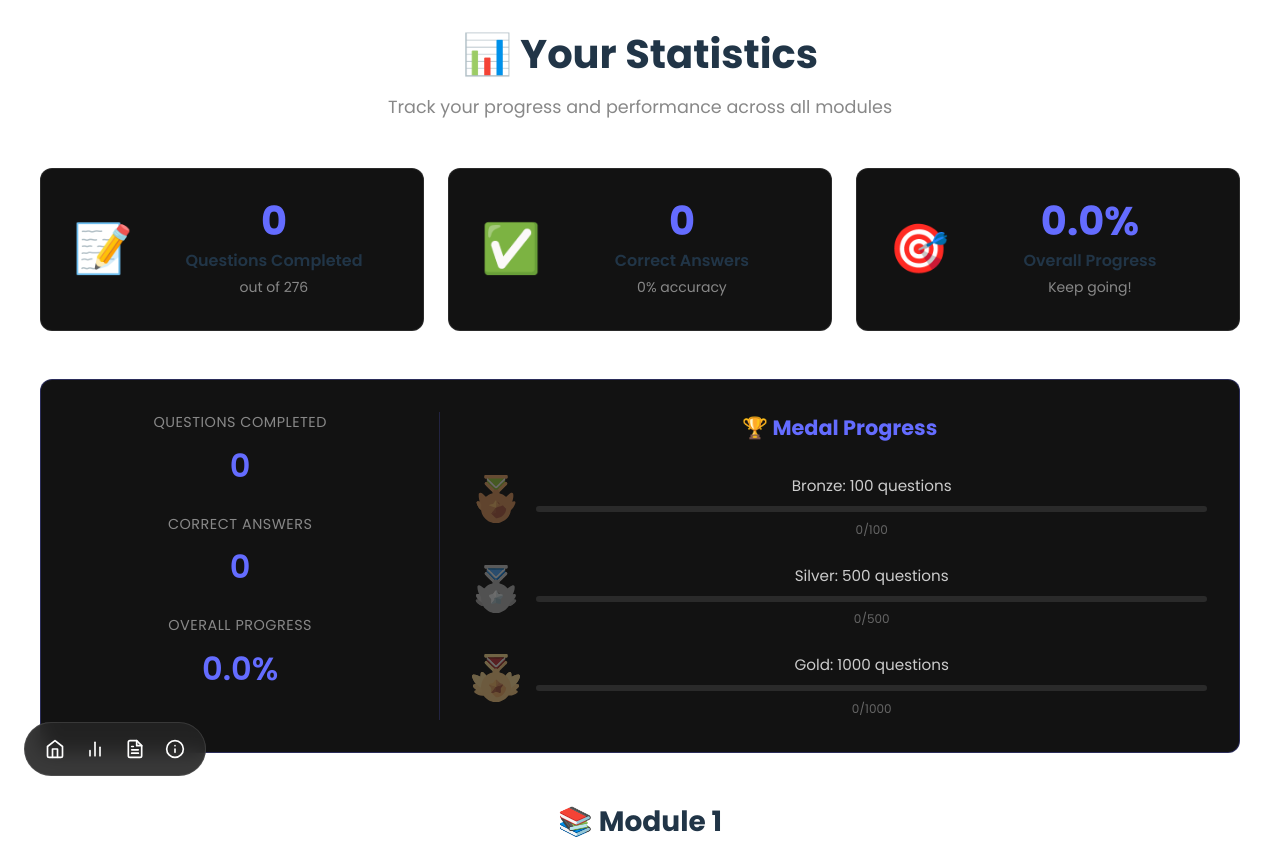
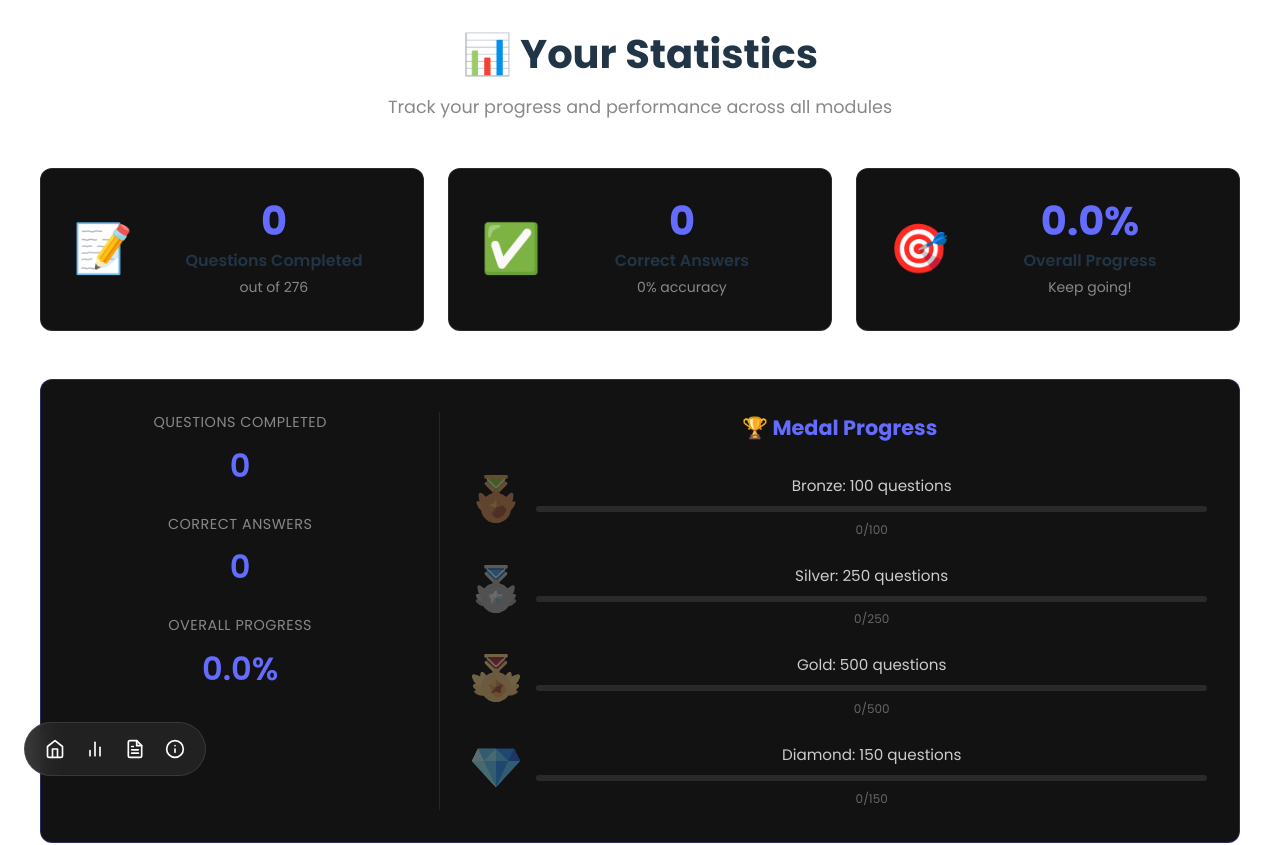
Before and after one commit to dvnnyle/skoolXit, a React (Vite) app: page /statistics in a window 1280 px wide. Shown: the top 845 px of the page. Built offline with nearby package versions, Linux system fonts and the light colour scheme.

Commit message:
Update statistics page medal milestones to match home page

```diff
--- a/src/pages/statistics.jsx
+++ b/src/pages/statistics.jsx
@@ -181,31 +181,42 @@ function Statistics() {
               <div className="medal-milestone-info">
                 <p>Bronze: 100 questions</p>
                 <div className="milestone-bar">
-                  <div className="milestone-fill" style={{ width: `${Math.min((stats.completedQuestions / 100) * 100, 100)}%` }}></div>
+                  <div className="milestone-fill" style={{ width: `${Math.min((Math.max(0, stats.completedQuestions) / 100) * 100, 100)}%` }}></div>
                 </div>
-                <span className="milestone-text">{stats.completedQuestions}/100</span>
+                <span className="milestone-text">{Math.min(Math.max(0, stats.completedQuestions), 100)}/100</span>
               </div>
             </div>
 
             <div className="medal-milestone">
-              <img src="/icons/silver-medal.svg" alt="Silver Medal" className={`medal-icon-stats ${stats.completedQuestions >= 500 ? 'unlocked' : ''}`} />
+              <img src="/icons/silver-medal.svg" alt="Silver Medal" className={`medal-icon-stats ${stats.completedQuestions >= 350 ? 'unlocked' : ''}`} />
               <div className="medal-milestone-info">
-                <p>Silver: 500 questions</p>
+                <p>Silver: 250 questions</p>
                 <div className="milestone-bar">
-                  <div className="milestone-fill" style={{ width: `${Math.min((stats.completedQuestions / 500) * 100, 100)}%` }}></div>
+                  <div className="milestone-fill" style={{ width: `${Math.min((Math.max(0, stats.completedQuestions - 100) / 250) * 100, 100)}%` }}></div>
                 </div>
-                <span className="milestone-text">{stats.completedQuestions}/500</span>
+                <span className="milestone-text">{Math.min(Math.max(0, stats.completedQuestions - 100), 250)}/250</span>
               </div>
             </div>
 
             <div className="medal-milestone">
-              <img src="/icons/gold-medal.svg" alt="Gold Medal" className={`medal-icon-stats ${stats.completedQuestions >= 1000 ? 'unlocked' : ''}`} />
+              <img src="/icons/gold-medal.svg" alt="Gold Medal" className={`medal-icon-stats ${stats.completedQuestions >= 850 ? 'unlocked' : ''}`} />
               <div className="medal-milestone-info">
-                <p>Gold: 1000 questions</p>
+                <p>Gold: 500 questions</p>
                 <div className="milestone-bar">
-                  <div className="milestone-fill" style={{ width: `${Math.min((stats.completedQuestions / 1000) * 100, 100)}%` }}></div>
+                  <div className="milestone-fill" style={{ width: `${Math.min((Math.max(0, stats.completedQuestions - 350) / 500) * 100, 100)}%` }}></div>
                 </div>
-                <span className="milestone-text">{stats.completedQuestions}/1000</span>
+                <span className="milestone-text">{Math.min(Math.max(0, stats.completedQuestions - 350), 500)}/500</span>
+              </div>
+            </div>
+
+            <div className="medal-milestone">
+              <img src="/icons/diamond.svg" alt="Diamond" className={`medal-icon-stats ${stats.completedQuestions >= 1000 ? 'unlocked' : ''}`} />
+              <div className="medal-milestone-info">
+                <p>Diamond: 150 questions</p>
+                <div className="milestone-bar">
+                  <div className="milestone-fill" style={{ width: `${Math.min((Math.max(0, stats.completedQuestions - 850) / 150) * 100, 100)}%` }}></div>
+                </div>
+                <span className="milestone-text">{Math.min(Math.max(0, stats.completedQuestions - 850), 150)}/150</span>
               </div>
             </div>
           </div>
```
